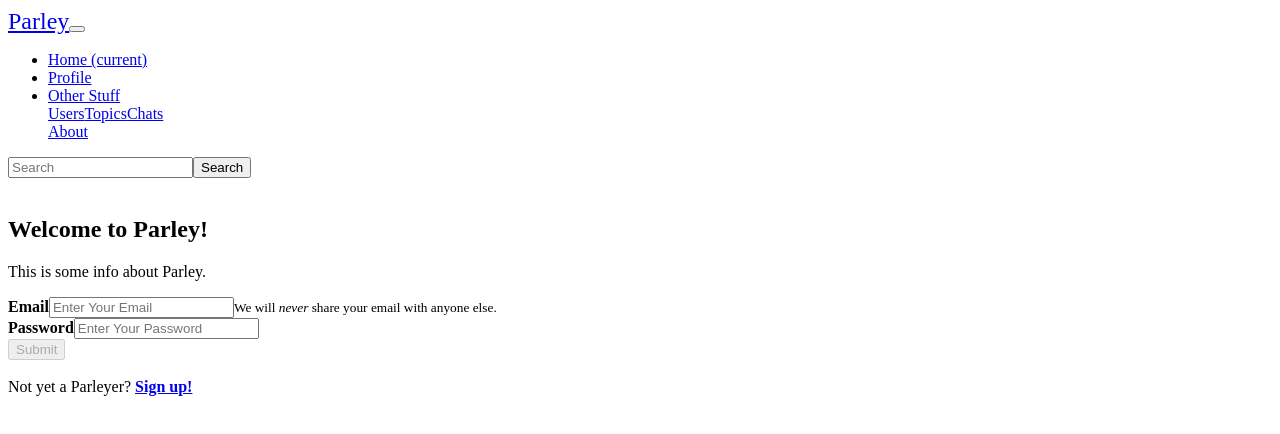
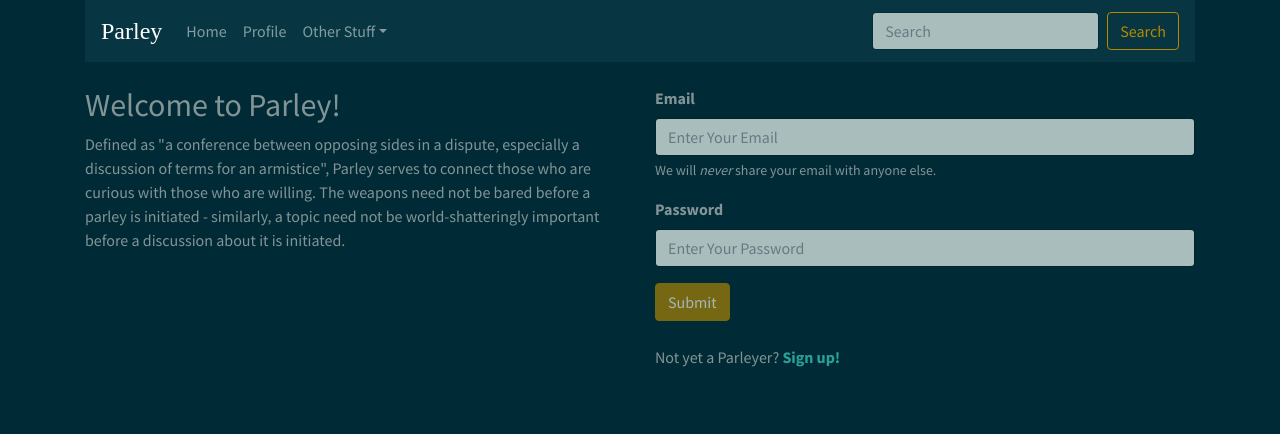
Before and after one commit to ShujaatAzim/Parley-Frontend, a React (Create React App) app: page /login in a window 1280 px wide. Shown: the top 434 px of the page. Built offline with nearby package versions, Linux system fonts and the light colour scheme; what redux-token-auth would draw is missing.

Commit message:
Updated the login page to show a snippet of the about page. Also readded the bootstrap script that was accidentally deleted.

```diff
--- a/public/index.html
+++ b/public/index.html
@@ -4,6 +4,7 @@
     <meta charset="utf-8" />
     <meta name="viewport" content="width=device-width, initial-scale=1" />
     <meta name="theme-color" content="#000000" />
+    <link rel="stylesheet" href="https://stackpath.bootstrapcdn.com/bootswatch/4.3.1/solar/bootstrap.min.css">
     <script src="https://code.jquery.com/jquery-3.2.1.slim.min.js" integrity="sha384-KJ3o2DKtIkvYIK3UENzmM7KCkRr/rE9/Qpg6aAZGJwFDMVNA/GpGFF93hXpG5KkN" crossorigin="anonymous"></script>
     <script src="https://cdnjs.cloudflare.com/ajax/libs/popper.js/1.12.9/umd/popper.min.js" integrity="sha384-ApNbgh9B+Y1QKtv3Rn7W3mgPxhU9K/ScQsAP7hUibX39j7fakFPskvXusvfa0b4Q" crossorigin="anonymous"></script>
     <script src="https://maxcdn.bootstrapcdn.com/bootstrap/4.0.0/js/bootstrap.min.js" integrity="sha384-JZR6Spejh4U02d8jOt6vLEHfe/JQGiRRSQQxSfFWpi1MquVdAyjUar5+76PVCmYl" crossorigin="anonymous"></script>
--- a/src/routes/Login.js
+++ b/src/routes/Login.js
@@ -56,7 +56,11 @@ class Login extends React.Component {
       <div className="row">
         <div className="col" style={{ maxWidth: "50%"}}>
           <h2>Welcome to Parley!</h2>
-          <p>This is some info about Parley.</p>
+          <p>
+            Defined as "a conference between opposing sides in a dispute, especially a discussion of terms for an armistice", Parley serves to
+            connect those who are curious with those who are willing. The weapons need not be bared before a parley is initiated - similarly,
+            a topic need not be world-shatteringly important before a discussion about it is initiated.
+          </p>
         </div>
         <div className="col" style={{ maxWidth: "50%"}}>
           <form>
```
